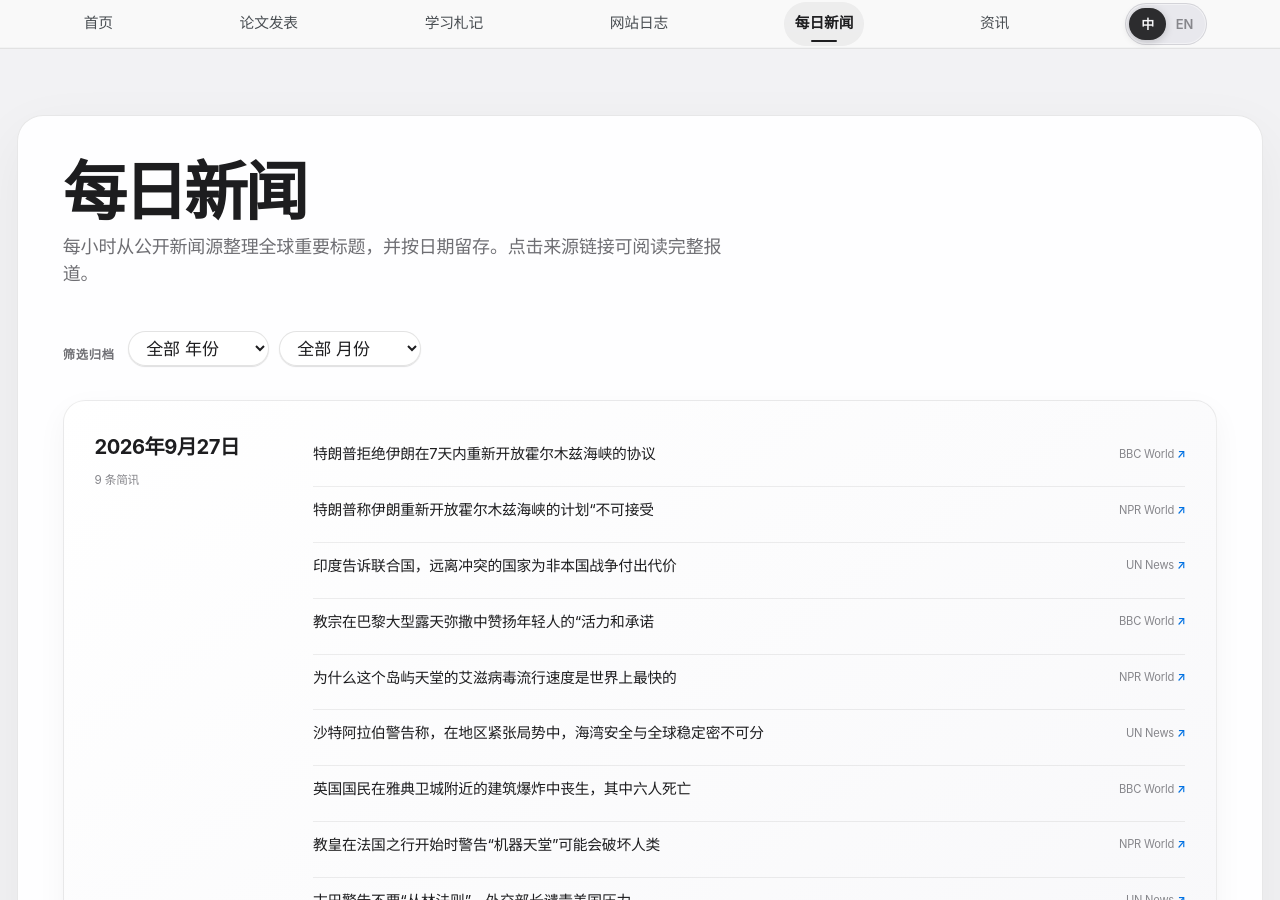
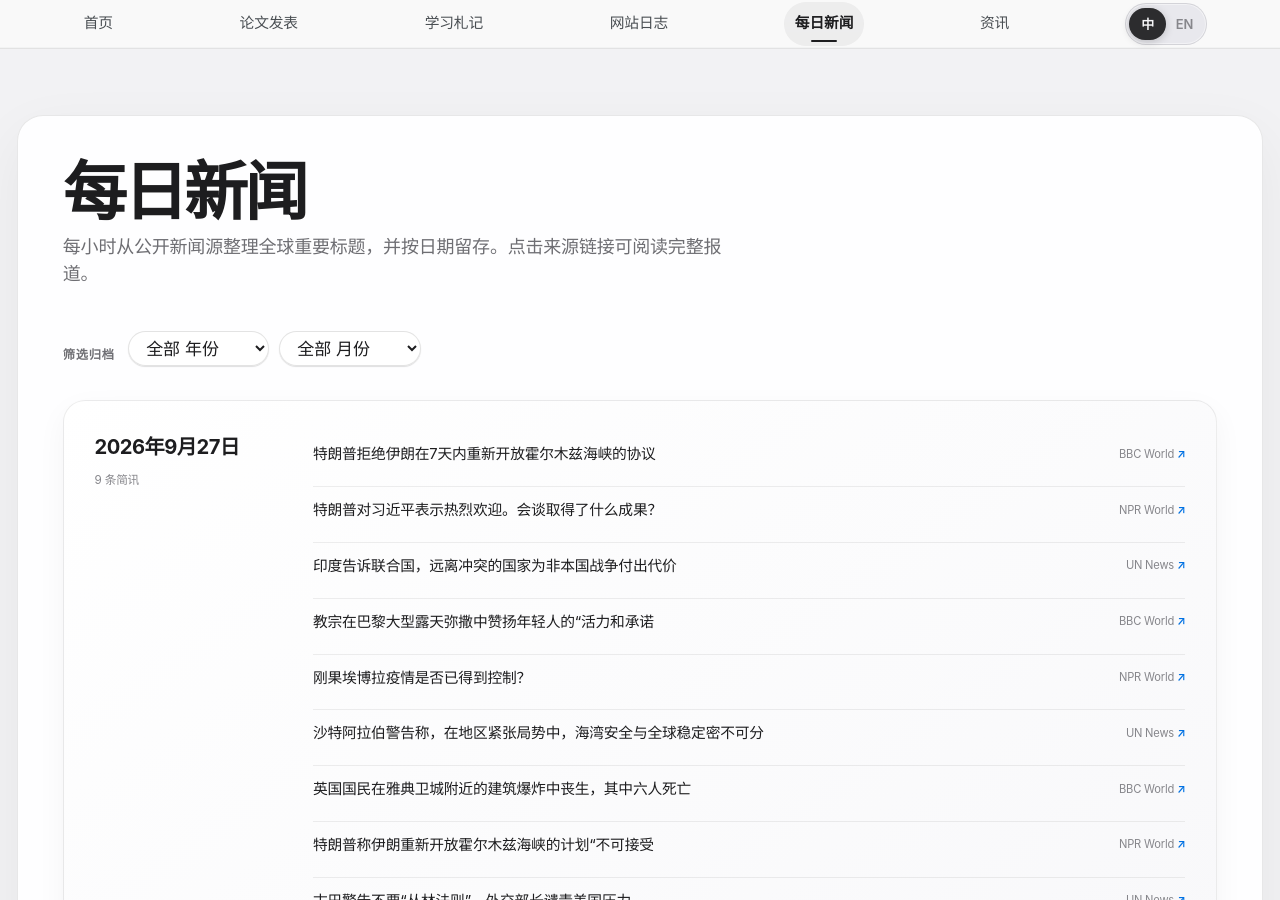
Before and after one commit to HaoxiangLuo/HaoxiangLuo.github.io, a Jekyll site: the page built from _pages/daily-news-zh.html, in a window 1280 px wide and 900 px high. Built offline with Jekyll 4.4.1, drawn with Linux system fonts in a browser that asks for light colours; a style sheet for code colours, icons or effects is not loaded.

Commit message:
Update daily news 2026-09-27

```diff
--- a/_data/daily_news.json
+++ b/_data/daily_news.json
@@ -1,5 +1,5 @@
 {
-  "updated_at": "2026-09-27T04:23:36+08:00",
+  "updated_at": "2026-09-27T05:24:13+08:00",
   "days": [
     {
       "date": "2026-09-27",
@@ -11,10 +11,10 @@
           "title_zh": "特朗普拒绝伊朗在7天内重新开放霍尔木兹海峡的协议"
         },
         {
-          "title": "Trump calls Iranian plan to reopen Strait of Hormuz not 'acceptable'",
+          "title": "Trump gave Xi Jinping a warm welcome. What did the talks accomplish?",
           "source": "NPR World",
-          "url": "https://www.npr.org/2026/09/26/nx-s1-5981990/trump-rejects-iranian-deal-strait-of-hormuz",
-          "title_zh": "特朗普称伊朗重新开放霍尔木兹海峡的计划“不可接受"
+          "url": "https://www.npr.org/2026/09/26/nx-s1-5980066/trump-gave-xi-jinping-a-warm-welcome-what-did-the-talks-accomplish",
+          "title_zh": "特朗普对习近平表示热烈欢迎。会谈取得了什么成果？"
         },
         {
           "title": "Countries far from conflict paying the price for wars not their own, India tells UN",
@@ -29,10 +29,10 @@
           "title_zh": "教宗在巴黎大型露天弥撒中赞扬年轻人的“活力和承诺"
         },
         {
-          "title": "Why this island paradise has the world's fastest-growing HIV epidemic",
+          "title": "Is Congo's Ebola outbreak coming under control?",
           "source": "NPR World",
-          "url": "https://www.npr.org/2026/09/26/g-s1-144667/hiv-crystal-meth-epidemic-fiji",
-          "title_zh": "为什么这个岛屿天堂的艾滋病毒流行速度是世界上最快的"
+          "url": "https://www.npr.org/2026/09/26/nx-s1-5976867/is-congos-ebola-outbreak-coming-under-control",
+          "title_zh": "刚果埃博拉疫情是否已得到控制？"
         },
         {
           "title": "Saudi Arabia warns Gulf security inseparable from global stability amid regional tensions",
@@ -47,10 +47,10 @@
           "title_zh": "英国国民在雅典卫城附近的建筑爆炸中丧生，其中六人死亡"
         },
         {
-          "title": "Pope warns a 'paradise of machines' could undermine humanity as he opens France trip",
+          "title": "Trump calls Iranian plan to reopen Strait of Hormuz not 'acceptable'",
           "source": "NPR World",
-          "url": "https://www.npr.org/2026/09/26/g-s1-145150/pope-warns-a-paradise-of-machines-could-undermine-humanity",
-          "title_zh": "教皇在法国之行开始时警告“机器天堂”可能会破坏人类"
+          "url": "https://www.npr.org/2026/09/26/nx-s1-5981990/trump-rejects-iranian-deal-strait-of-hormuz",
+          "title_zh": "特朗普称伊朗重新开放霍尔木兹海峡的计划“不可接受"
         },
         {
           "title": "Cuba warns against ‘law of the jungle’ as Foreign Minister denounces US pressure",
```
